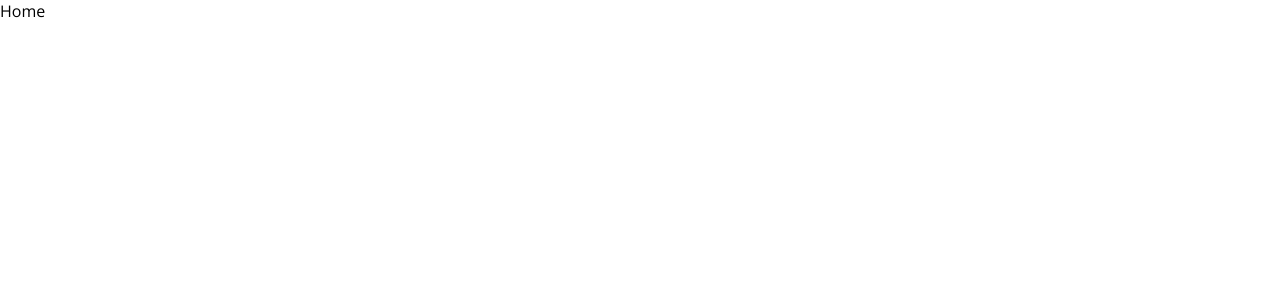
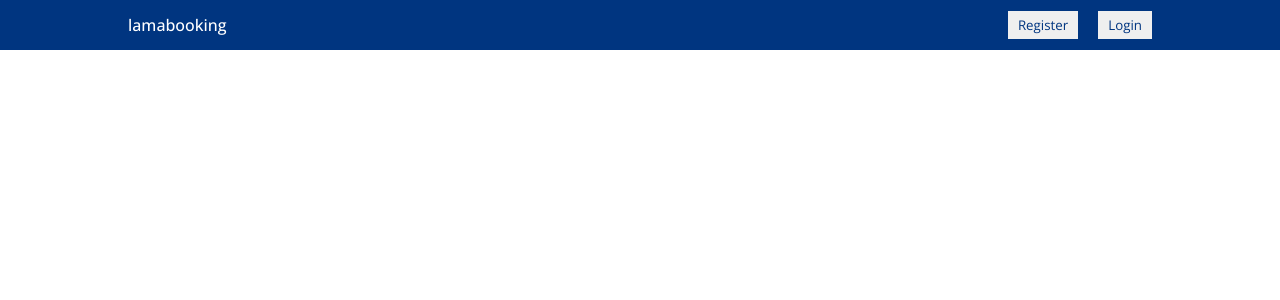
Before and after one commit to FarazIITK/hotel-booking-react, a React (Create React App) app in the folder client/: page / in a window 1280 px wide. Shown: the top 300 px of the page. Built offline with nearby package versions, Linux system fonts and the light colour scheme.

Commit message:
Added navbar

```diff
--- /dev/null
+++ b/client/src/Components/Navbar/NavBar.jsx
@@ -0,0 +1,18 @@
+import React from "react";
+import "./navBar.css";
+
+const Navbar = () => {
+  return (
+    <div className="navbar">
+      <div className="navContainer">
+        <span className="logo">lamabooking</span>
+        <div className="navItems">
+          <button className="navButton">Register</button>
+          <button className="navButton">Login</button>
+        </div>
+      </div>
+    </div>
+  );
+};
+
+export default Navbar;
--- /dev/null
+++ b/client/src/Components/Navbar/navBar.css
@@ -0,0 +1,27 @@
+.navbar {
+  height: 50px;
+  background-color: #003580;
+  display: flex;
+  justify-content: center;
+}
+
+.navContainer {
+  width: 100%;
+  max-width: 1024px;
+  color: white;
+  display: flex;
+  align-items: center;
+  justify-content: space-between;
+}
+
+.logo {
+  font-weight: 500;
+}
+
+.navButton {
+  margin-left: 20px;
+  border: none;
+  padding: 5px 10px;
+  cursor: pointer;
+  color: #003580;
+}
--- a/client/src/Pages/Home/Home.jsx
+++ b/client/src/Pages/Home/Home.jsx
@@ -1,7 +1,12 @@
 import React from "react";
+import NavBar from "../../Components/Navbar/NavBar";
 
 const Home = () => {
-  return <div>Home</div>;
+  return (
+    <div>
+      <NavBar />
+    </div>
+  );
 };
 
 export default Home;
```
